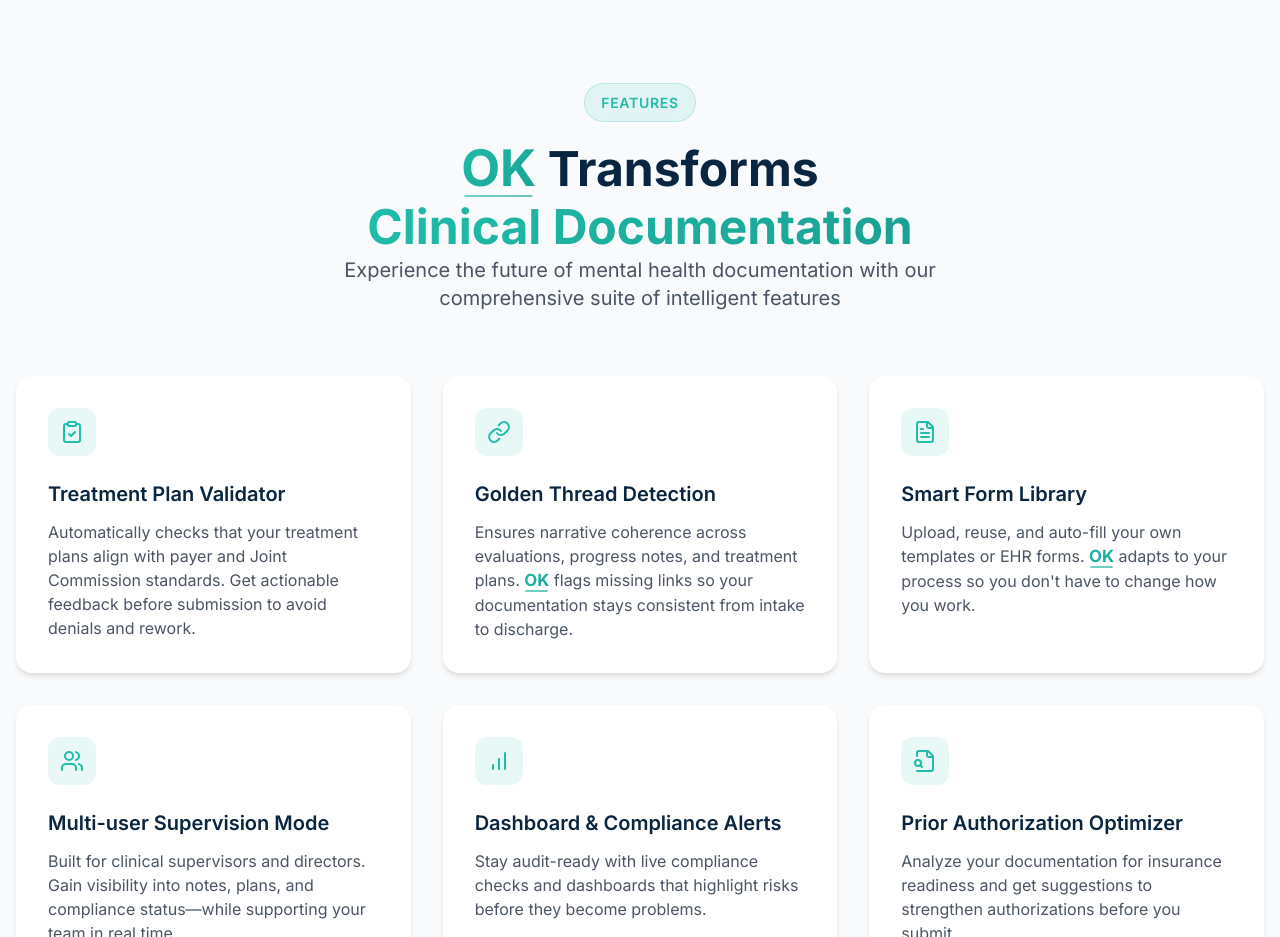
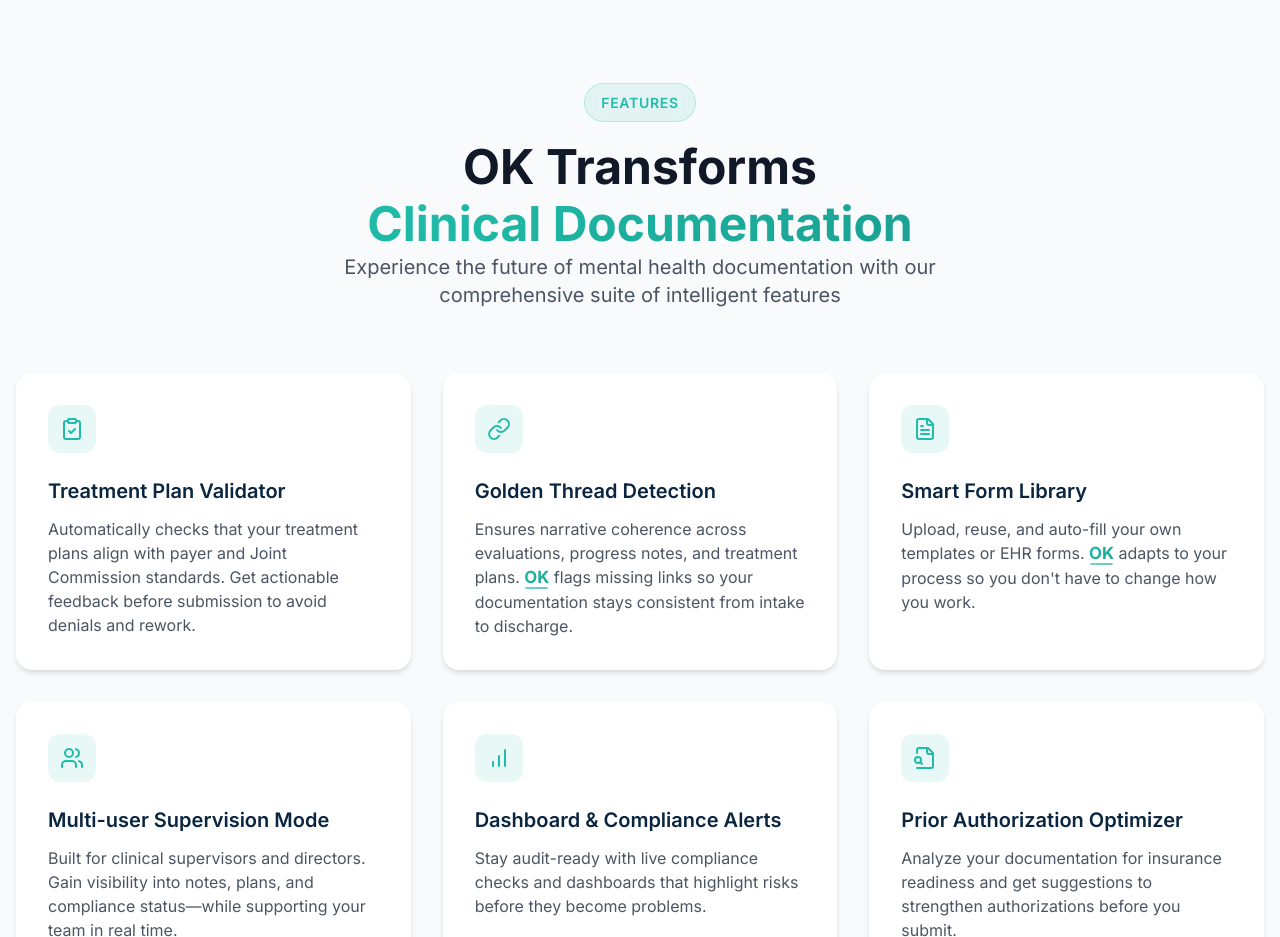
Before and after one commit to CleverDocsApp/Landing, a React (Vite) app: page / in a window 1280 px wide. Shown: the part 3860-4797 px from the top of the page. Built offline with nearby package versions, Linux system fonts and the light colour scheme.

Commit message:
Update FeaturesSection title styling

```diff
--- a/src/components/FeaturesSection/FeaturesSection.tsx
+++ b/src/components/FeaturesSection/FeaturesSection.tsx
@@ -53,7 +53,7 @@ const FeaturesSection: React.FC<FeaturesSectionProps> = ({ activeSection }) => {
             Features
           </span>
           <h2 className="section-title mt-4">
-            <span className="ok-highlight">OK</span> Transforms<br />
+            <span className="text-gray-900">OK Transforms</span><br />
             <span className="gradient-text">Clinical Documentation</span>
           </h2>
           <p className="text-xl text-gray-600 max-w-2xl mx-auto">
```
